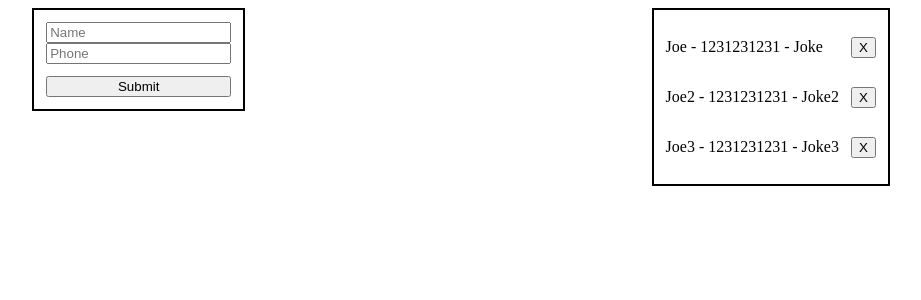
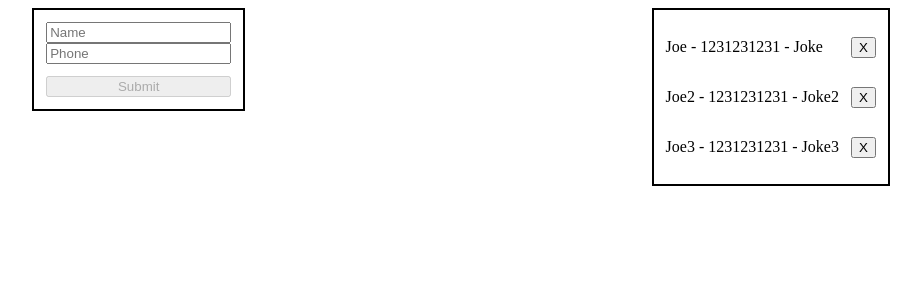
Before and after one commit to HolyMelonSeed/SimpleUserFormApp, an Angular app: page / in a window 1280 px wide. Shown: the top 300 px of the page, without its empty margins (179-1100 px from the left). Built offline with nearby package versions, Linux system fonts and the light colour scheme.

Commit message:
Add validation

```diff
--- a/src/app/components/user-form/user-form.html
+++ b/src/app/components/user-form/user-form.html
@@ -1,5 +1,5 @@
 <form [formGroup]="userForm" (ngSubmit)="OnSubmit()">
     <input name="name" placeholder="Name" formControlName="name">
     <input name="phone" placeholder="Phone" formControlName="phone">
-    <button type="submit">Submit</button>
+    <button type="submit" [disabled]="!userForm.valid">Submit</button>
 </form>
--- a/src/app/components/user-form/user-form.ts
+++ b/src/app/components/user-form/user-form.ts
@@ -1,5 +1,5 @@
 import { Component } from '@angular/core';
-import { FormControl, FormGroup, ReactiveFormsModule } from '@angular/forms';
+import { FormControl, FormGroup, ReactiveFormsModule, Validators } from '@angular/forms';
 
 @Component({
   selector: 'app-user-form',
@@ -12,7 +12,7 @@ OnSubmit() {
   throw new Error('Method not implemented.');
 }
   userForm = new FormGroup({
-    name: new FormControl(''),
-    phone: new FormControl('')
+    name: new FormControl('', [Validators.required, Validators.minLength(2)]),
+    phone: new FormControl('', [Validators.required, Validators.pattern("[0-9]{10}")])
   })
 }
```
